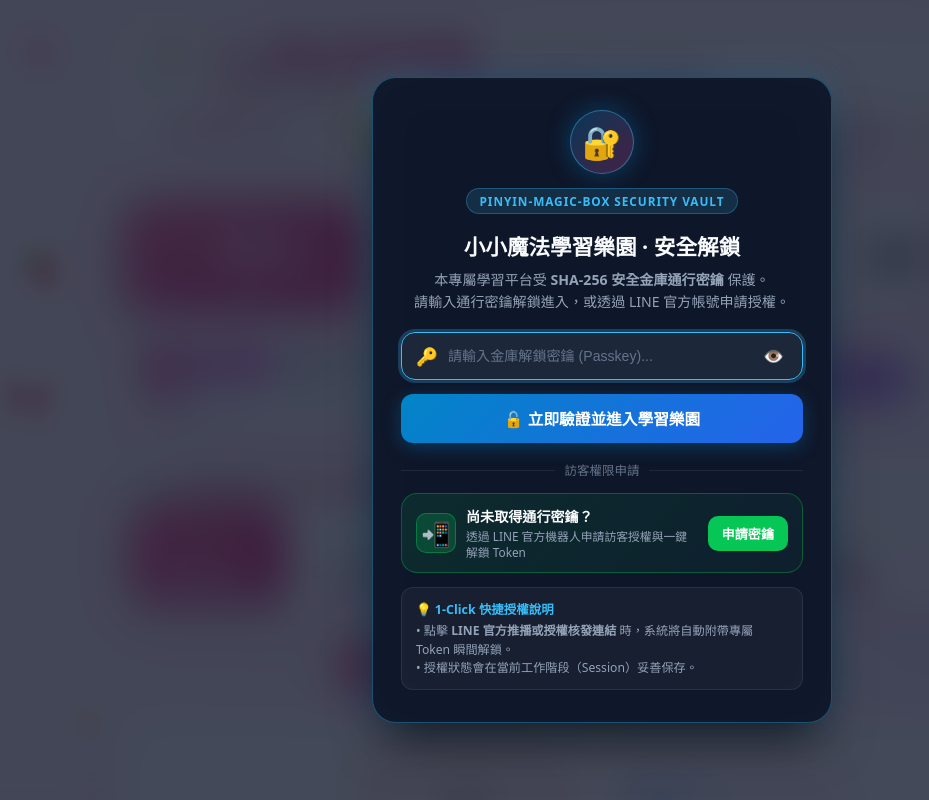
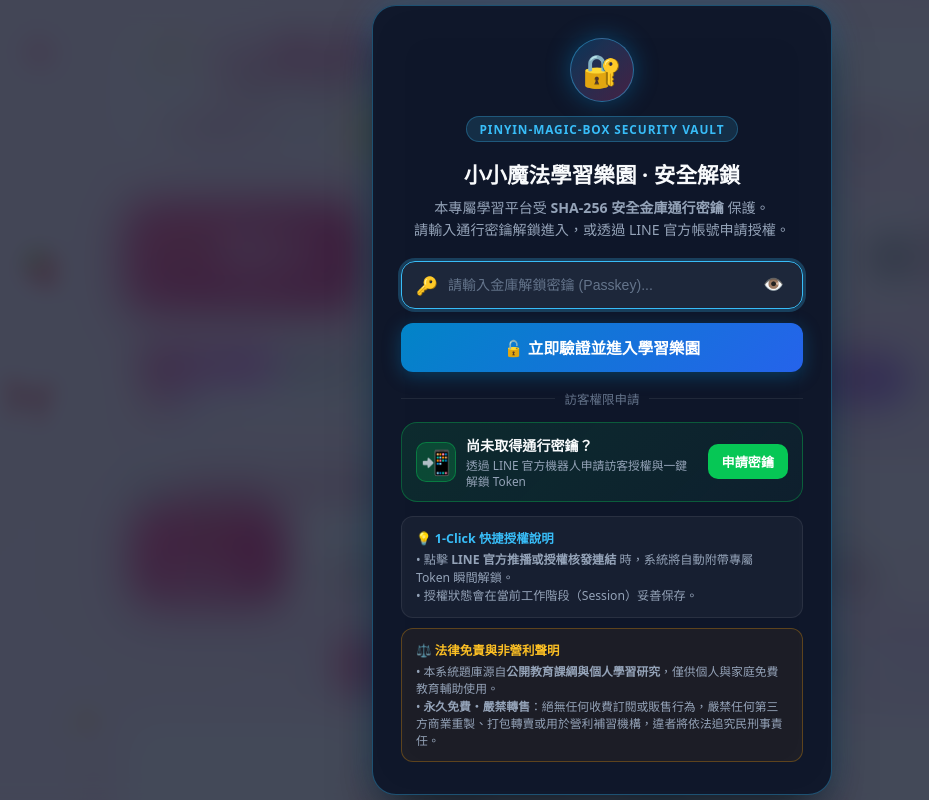
Before and after one commit to louiswu1568/Personal-PinyinMagicBox-Dashboard, a Flask app: page / in a window 1280 px wide. Shown: the whole page, without its empty margins (38-967 px from the left). Run offline with Flask 3, Linux system fonts and the light colour scheme.

Commit message:
feat(line): update LINE @781imbvv, legal disclaimer, and vercel.json

```diff
--- a/static/js/game.js
+++ b/static/js/game.js
@@ -639,9 +639,9 @@
       if (DOM.btnCopyLineId) {
         DOM.btnCopyLineId.addEventListener("click", () => {
           if (navigator.clipboard) {
-            navigator.clipboard.writeText("@208jinte");
+            navigator.clipboard.writeText("@781imbvv");
           }
-          window.alert("已複製 LINE 官方帳號 ID: @208jinte");
+          window.alert("已複製 LINE 官方帳號 ID: @781imbvv");
         });
       }
 
--- a/templates/index.html
+++ b/templates/index.html
@@ -835,6 +835,14 @@
           • 授權狀態會在當前工作階段（Session）妥善保存。
         </div>
       </div>
+
+      <div class="vault-hint-box" style="margin-top:10px; border-color: rgba(245,158,11,0.3); background: rgba(245,158,11,0.06);">
+        <div class="hint-title" style="color: #fbbf24;">⚖️ 法律免責與非營利聲明</div>
+        <div class="hint-body" style="font-size: 0.74rem; line-height: 1.45;">
+          • 本系統題庫源自<strong>公開教育課綱與個人學習研究</strong>，僅供個人與家庭免費教育輔助使用。<br>
+          • <strong>永久免費・嚴禁轉售</strong>：絕無任何收費訂閱或販售行為，嚴禁任何第三方商業重製、打包轉賣或用於營利補習機構，違者將依法追究民刑事責任。
+        </div>
+      </div>
     </div>
   </div>
 
@@ -844,20 +852,20 @@
       <div style="display:flex; justify-content:space-between; align-items:center; margin-bottom:12px;">
         <div style="display:flex; align-items:center; gap:8px;">
           <span style="background:#06c755; color:#fff; border:none; font-weight:700; padding:3px 10px; border-radius:999px; font-size:0.78rem;">LINE OFFICIAL BOT</span>
-          <span style="font-size:0.78rem; color:#94a3b8; font-family:monospace;">ID: @208jinte</span>
+          <span style="font-size:0.78rem; color:#94a3b8; font-family:monospace;">ID: @781imbvv</span>
         </div>
         <button type="button" id="btn-close-line-modal" style="background:none; border:none; color:#94a3b8; font-size:1.3rem; cursor:pointer;">&times;</button>
       </div>
-      <h2 style="font-size:1.3rem; font-weight:700; color:#f8fafc; margin-bottom:6px;">📲 LINE 官方帳號 · 訪客密鑰申請</h2>
+      <h2 style="font-size:1.3rem; font-weight:700; color:#f8fafc; margin-bottom:6px;">📲 小小魔法學習樂園 · 訪客密鑰申請</h2>
       <p style="font-size:0.84rem; color:#94a3b8; line-height:1.5;">
-        本平台為 Louis Wu 專屬互動學習系統。請透過 LINE 官方機器人提交訪客通行申請：
+        本平台為 Louis Wu 專屬互動學習系統。請透過 LINE 官方帳號提交訪客通行申請：
       </p>
 
       <div style="display:flex; align-items:center; gap:16px; background:rgba(255,255,255,0.03); border:1px solid rgba(255,255,255,0.08); border-radius:14px; padding:12px; margin:14px 0;">
-        <img src="https://api.qrserver.com/v1/create-qr-code/?size=100x100&data=https%3A%2F%2Fline.me%2FR%2Fti%2Fp%2F%40208jinte" alt="LINE Bot QR Code" style="width:78px; height:78px; border-radius:10px; background:#fff; padding:4px;" />
+        <img src="https://api.qrserver.com/v1/create-qr-code/?size=100x100&data=https%3A%2F%2Fline.me%2FR%2Fti%2Fp%2F%40781imbvv" alt="LINE Bot QR Code" style="width:78px; height:78px; border-radius:10px; background:#fff; padding:4px;" />
         <div style="flex:1;">
-          <div style="font-size:0.85rem; font-weight:700; color:#f8fafc; margin-bottom:4px;">官方帳號 ID：<code style="color:#06c755; background:rgba(6,199,85,0.15); padding:2px 6px; border-radius:6px;">@208jinte</code></div>
-          <div style="font-size:0.76rem; color:#94a3b8; line-height:1.4;">手機掃描 QR Code 或搜尋 ID 加入好友</div>
+          <div style="font-size:0.85rem; font-weight:700; color:#f8fafc; margin-bottom:4px;">官方帳號 ID：<code style="color:#06c755; background:rgba(6,199,85,0.15); padding:2px 6px; border-radius:6px;">@781imbvv</code></div>
+          <div style="font-size:0.76rem; color:#94a3b8; line-height:1.4;">手機掃描 QR Code 或搜尋「小小魔法學習樂園」加入好友</div>
           <button type="button" id="btn-copy-line-id" style="margin-top:6px; background:rgba(255,255,255,0.08); border:1px solid rgba(255,255,255,0.15); color:#38bdf8; font-size:0.75rem; padding:3px 8px; border-radius:6px; cursor:pointer;">📋 複製 LINE ID</button>
         </div>
       </div>
@@ -886,8 +894,8 @@
         </div>
       </div>
 
-      <a href="https://line.me/R/ti/p/@208jinte" target="_blank" class="line-action-btn-primary" id="line-open-link">
-        <span>💬 點擊加入 LINE 官方帳號 (@208jinte)</span>
+      <a href="https://line.me/R/ti/p/@781imbvv" target="_blank" class="line-action-btn-primary" id="line-open-link">
+        <span>💬 點擊加入「小小魔法學習樂園」(@781imbvv)</span>
       </a>
 
       <div style="text-align:center; margin-top:10px;">
```
Also changed, not shown: vercel.json.
